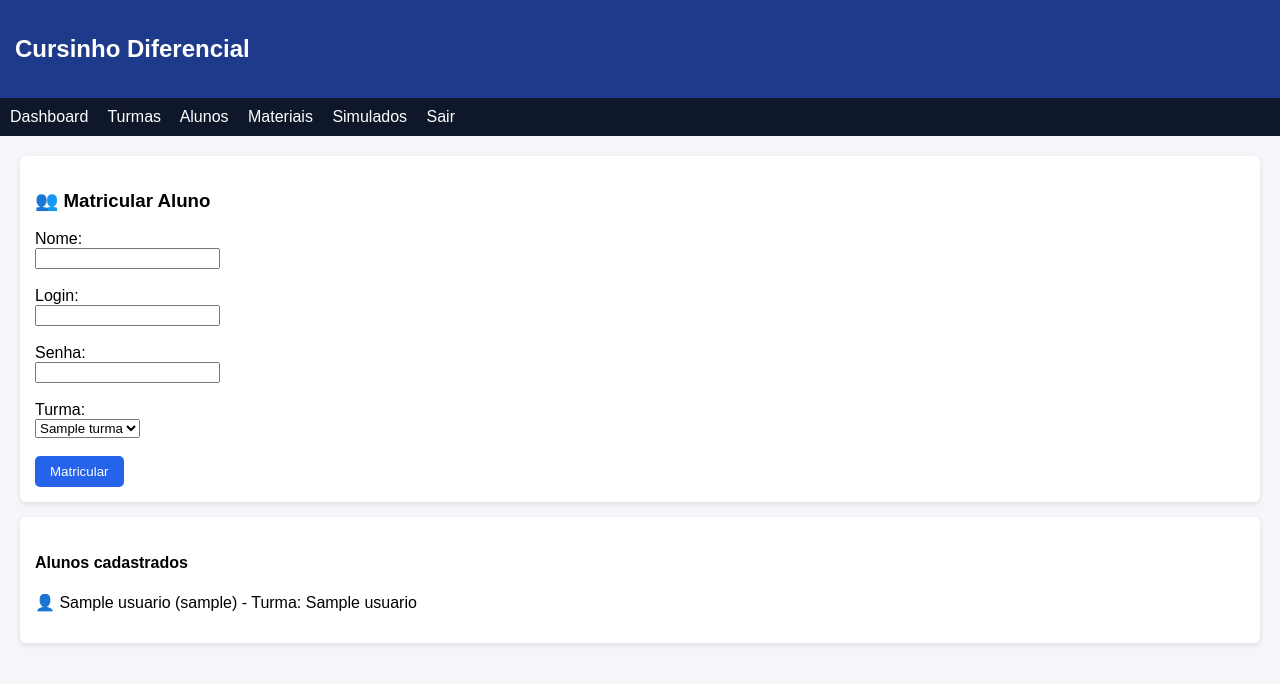
After one commit to Marcosadriano7506/CURSINHO-DIFERENCIAL, a Flask app: page /matricular in a window 1280 px wide. The commit adds this page. Shown: the top 684 px of the page. Run offline with Flask 3, Linux system fonts and the light colour scheme; the visitor is signed in with stand-in values (Sample User, id 1); a database or web service that is not in the repository returns one stand-in record (values such as "Sample title"); some libraries are stand-ins or nearby versions.

Commit message:
Implementa fluxos faltantes de alunos e materiais

```diff
--- a/app.py
+++ b/app.py
@@ -1,22 +1,33 @@
 import os
-import psycopg2
-from flask import Flask, render_template, request, redirect, session
-from werkzeug.security import generate_password_hash, check_password_hash
 from datetime import datetime
 
+import psycopg2
+from flask import Flask, render_template, request, redirect, session, send_from_directory
+from werkzeug.security import generate_password_hash, check_password_hash
+from werkzeug.utils import secure_filename
+
 app = Flask(__name__)
-app.secret_key = "chave_super_secreta_123"
+app.secret_key = os.getenv("SECRET_KEY", "chave_super_secreta_123")
 
 DATABASE_URL = os.getenv("DATABASE_URL")
+UPLOAD_FOLDER = os.path.join(os.path.dirname(__file__), "uploads")
+ALLOWED_EXTENSIONS = {
+    "pdf", "doc", "docx", "ppt", "pptx", "xls", "xlsx", "txt", "zip", "rar", "jpg", "jpeg", "png"
+}
+os.makedirs(UPLOAD_FOLDER, exist_ok=True)
 
 
 # =========================
-# CONEXÃO
+# UTILITÁRIOS
 # =========================
 def get_db():
     if not DATABASE_URL:
         raise Exception("DATABASE_URL não configurada.")
     return psycopg2.connect(DATABASE_URL)
+
+
+def allowed_file(filename):
+    return "." in filename and filename.rsplit(".", 1)[1].lower() in ALLOWED_EXTENSIONS
 
 
 # =========================
@@ -26,48 +37,57 @@ def criar_tabelas():
     conn = get_db()
     cur = conn.cursor()
 
-    cur.execute("""
+    cur.execute(
+        """
     CREATE TABLE IF NOT EXISTS turmas (
         id SERIAL PRIMARY KEY,
-        nome TEXT NOT NULL
+        nome TEXT NOT NULL UNIQUE
     );
-    """)
+    """
+    )
 
-    cur.execute("""
+    cur.execute(
+        """
     CREATE TABLE IF NOT EXISTS usuarios (
         id SERIAL PRIMARY KEY,
-        nome TEXT,
-        login TEXT UNIQUE,
-        senha TEXT,
-        tipo TEXT,
+        nome TEXT NOT NULL,
+        login TEXT UNIQUE NOT NULL,
+        senha TEXT NOT NULL,
+        tipo TEXT NOT NULL,
         turma_id INTEGER REFERENCES turmas(id)
     );
-    """)
+    """
+    )
 
-    cur.execute("""
+    cur.execute(
+        """
     CREATE TABLE IF NOT EXISTS simulados (
         id SERIAL PRIMARY KEY,
-        titulo TEXT,
+        titulo TEXT NOT NULL,
         turma_id INTEGER REFERENCES turmas(id),
         ativo BOOLEAN DEFAULT TRUE
     );
-    """)
+    """
+    )
 
-    cur.execute("""
+    cur.execute(
+        """
     CREATE TABLE IF NOT EXISTS questoes (
         id SERIAL PRIMARY KEY,
         simulado_id INTEGER REFERENCES simulados(id) ON DELETE CASCADE,
-        enunciado TEXT,
-        alt_a TEXT,
-        alt_b TEXT,
-        alt_c TEXT,
-        alt_d TEXT,
-        alt_e TEXT,
-        correta TEXT
+        enunciado TEXT NOT NULL,
+        alt_a TEXT NOT NULL,
+        alt_b TEXT NOT NULL,
+        alt_c TEXT NOT NULL,
+        alt_d TEXT NOT NULL,
+        alt_e TEXT NOT NULL,
+        correta TEXT NOT NULL
     );
-    """)
+    """
+    )
 
-    cur.execute("""
+    cur.execute(
+        """
     CREATE TABLE IF NOT EXISTS resultados (
         id SERIAL PRIMARY KEY,
         aluno_id INTEGER REFERENCES usuarios(id),
@@ -77,7 +97,20 @@ def criar_tabelas():
         percentual FLOAT,
         data_realizacao DATE
     );
-    """)
+    """
+    )
+
+    cur.execute(
+        """
+    CREATE TABLE IF NOT EXISTS materiais (
+        id SERIAL PRIMARY KEY,
+        titulo TEXT NOT NULL,
+        arquivo TEXT NOT NULL,
+        turma_id INTEGER REFERENCES turmas(id),
+        data_envio TIMESTAMP DEFAULT NOW()
+    );
+    """
+    )
 
     conn.commit()
     cur.close()
@@ -89,11 +122,13 @@ def criar_admin():
     cur = conn.cursor()
     cur.execute("SELECT id FROM usuarios WHERE login='admin'")
     if not cur.fetchone():
-        cur.execute("""
+        cur.execute(
+            """
             INSERT INTO usuarios (nome, login, senha, tipo)
             VALUES (%s,%s,%s,%s)
-        """, ("Administrador", "admin",
-              generate_password_hash("123456"), "admin"))
+        """,
+            ("Administrador", "admin", generate_password_hash("123456"), "admin"),
+        )
         conn.commit()
     cur.close()
     conn.close()
@@ -117,12 +152,12 @@ def home():
 @app.route("/login", methods=["GET", "POST"])
 def login():
     if request.method == "POST":
-        login = request.form.get("login")
-        senha = request.form.get("senha")
+        login_value = request.form.get("login", "").strip()
+        senha = request.form.get("senha", "")
 
         conn = get_db()
         cur = conn.cursor()
-        cur.execute("SELECT id, senha, tipo FROM usuarios WHERE login=%s", (login,))
+        cur.execute("SELECT id, senha, tipo FROM usuarios WHERE login=%s", (login_value,))
         user = cur.fetchone()
         cur.close()
         conn.close()
@@ -165,9 +200,9 @@ def turmas():
     cur = conn.cursor()
 
     if request.method == "POST":
-        nome = request.form.get("nome")
+        nome = request.form.get("nome", "").strip()
         if nome:
-            cur.execute("INSERT INTO turmas (nome) VALUES (%s)", (nome,))
+            cur.execute("INSERT INTO turmas (nome) VALUES (%s) ON CONFLICT (nome) DO NOTHING", (nome,))
             conn.commit()
 
     cur.execute("SELECT id, nome FROM turmas ORDER BY id DESC")
@@ -177,6 +212,108 @@ def turmas():
     conn.close()
 
     return render_template("turmas.html", turmas=lista)
+
+
+# =========================
+# ALUNOS / MATRÍCULA
+# =========================
+@app.route("/matricular", methods=["GET", "POST"])
+def matricular():
+    if session.get("tipo") != "admin":
+        return redirect("/login")
+
+    conn = get_db()
+    cur = conn.cursor()
+
+    if request.method == "POST":
+        nome = request.form.get("nome", "").strip()
+        login_value = request.form.get("login", "").strip()
+        senha = request.form.get("senha", "").strip()
+        turma_id = request.form.get("turma")
+
+        if nome and login_value and senha and turma_id:
+            cur.execute(
+                """
+                INSERT INTO usuarios (nome, login, senha, tipo, turma_id)
+                VALUES (%s,%s,%s,'aluno',%s)
+                ON CONFLICT (login) DO NOTHING
+                """,
+                (nome, login_value, generate_password_hash(senha), turma_id),
+            )
+            conn.commit()
+
+    cur.execute("SELECT id, nome FROM turmas ORDER BY nome")
+    turmas = cur.fetchall()
+
+    cur.execute(
+        """
+        SELECT u.nome, u.login, t.nome
+        FROM usuarios u
+        LEFT JOIN turmas t ON t.id = u.turma_id
+        WHERE u.tipo = 'aluno'
+        ORDER BY u.id DESC
+        """
+    )
+    alunos = cur.fetchall()
+
+    cur.close()
+    conn.close()
+
+    return render_template("matricular.html", turmas=turmas, alunos=alunos)
+
+
+# =========================
+# MATERIAIS ADMIN
+# =========================
+@app.route("/materiais-admin", methods=["GET", "POST"])
+def materiais_admin():
+    if session.get("tipo") != "admin":
+        return redirect("/login")
+
+    conn = get_db()
+    cur = conn.cursor()
+
+    if request.method == "POST":
+        titulo = request.form.get("titulo", "").strip()
+        turma = request.form.get("turma")
+        arquivo = request.files.get("arquivo")
+
+        if titulo and turma and arquivo and arquivo.filename:
+            filename = secure_filename(arquivo.filename)
+            if allowed_file(filename):
+                nome_salvo = f"{datetime.now().strftime('%Y%m%d%H%M%S')}_{filename}"
+                caminho = os.path.join(UPLOAD_FOLDER, nome_salvo)
+                arquivo.save(caminho)
+                cur.execute(
+                    "INSERT INTO materiais (titulo, arquivo, turma_id) VALUES (%s,%s,%s)",
+                    (titulo, nome_salvo, turma),
+                )
+                conn.commit()
+
+    cur.execute("SELECT id, nome FROM turmas ORDER BY nome")
+    turmas = cur.fetchall()
+
+    cur.execute(
+        """
+        SELECT m.titulo, m.arquivo, t.nome
+        FROM materiais m
+        LEFT JOIN turmas t ON t.id = m.turma_id
+        ORDER BY m.id DESC
+        """
+    )
+    lista = cur.fetchall()
+
+    cur.close()
+    conn.close()
+
+    return render_template("materiais_admin.html", turmas=turmas, lista=lista)
+
+
+@app.route("/uploads/<path:filename>")
+def download_upload(filename):
+    if session.get("tipo") not in {"admin", "aluno"}:
+        return redirect("/login")
+    return send_from_directory(UPLOAD_FOLDER, filename, as_attachment=True)
 
 
 # =========================
@@ -191,25 +328,22 @@ def simulados_admin():
     cur = conn.cursor()
 
     if request.method == "POST":
-        titulo = request.form.get("titulo")
+        titulo = request.form.get("titulo", "").strip()
         turma = request.form.get("turma")
         if titulo and turma:
-            cur.execute("INSERT INTO simulados (titulo, turma_id) VALUES (%s,%s)",
-                        (titulo, turma))
+            cur.execute("INSERT INTO simulados (titulo, turma_id) VALUES (%s,%s)", (titulo, turma))
             conn.commit()
 
-    cur.execute("SELECT id, nome FROM turmas")
+    cur.execute("SELECT id, nome FROM turmas ORDER BY nome")
     turmas = cur.fetchall()
 
-    cur.execute("SELECT id, titulo FROM simulados")
+    cur.execute("SELECT id, titulo FROM simulados ORDER BY id DESC")
     lista = cur.fetchall()
 
     cur.close()
     conn.close()
 
-    return render_template("simulados_admin.html",
-                           turmas=turmas,
-                           lista=lista)
+    return render_template("simulados_admin.html", turmas=turmas, lista=lista)
 
 
 # =========================
@@ -224,27 +358,29 @@ def adicionar_questao(simulado_id):
     cur = conn.cursor()
 
     if request.method == "POST":
-        cur.execute("""
+        cur.execute(
+            """
             INSERT INTO questoes
             (simulado_id,enunciado,alt_a,alt_b,alt_c,alt_d,alt_e,correta)
             VALUES (%s,%s,%s,%s,%s,%s,%s,%s)
-        """, (
-            simulado_id,
-            request.form.get("enunciado"),
-            request.form.get("a"),
-            request.form.get("b"),
-            request.form.get("c"),
-            request.form.get("d"),
-            request.form.get("e"),
-            request.form.get("correta")
-        ))
+        """,
+            (
+                simulado_id,
+                request.form.get("enunciado"),
+                request.form.get("a"),
+                request.form.get("b"),
+                request.form.get("c"),
+                request.form.get("d"),
+                request.form.get("e"),
+                request.form.get("correta"),
+            ),
+        )
         conn.commit()
 
     cur.close()
     conn.close()
 
-    return render_template("adicionar_questao.html",
-                           simulado_id=simulado_id)
+    return render_template("adicionar_questao.html", simulado_id=simulado_id)
 
 
 # =========================
@@ -265,30 +401,47 @@ def aluno():
 
     simulados = []
     historico = []
+    materiais = []
 
-    if turma:
+    if turma and turma[0]:
         turma_id = turma[0]
 
-        cur.execute("""
+        cur.execute(
+            """
             SELECT id, titulo FROM simulados
             WHERE turma_id=%s AND ativo=TRUE
-        """, (turma_id,))
+            ORDER BY id DESC
+        """,
+            (turma_id,),
+        )
         simulados = cur.fetchall()
 
-        cur.execute("""
+        cur.execute(
+            """
             SELECT percentual, data_realizacao
             FROM resultados
             WHERE aluno_id=%s
             ORDER BY data_realizacao DESC
-        """, (usuario_id,))
+        """,
+            (usuario_id,),
+        )
         historico = cur.fetchall()
+
+        cur.execute(
+            """
+            SELECT titulo, arquivo
+            FROM materiais
+            WHERE turma_id=%s
+            ORDER BY id DESC
+            """,
+            (turma_id,),
+        )
+        materiais = cur.fetchall()
 
     cur.close()
     conn.close()
 
-    return render_template("aluno_dashboard.html",
-                           simulados=simulados,
-                           historico=historico)
+    return render_template("aluno_dashboard.html", simulados=simulados, historico=historico, materiais=materiais)
 
 
 # =========================
@@ -305,8 +458,7 @@ def fazer_simulado(simulado_id):
     cur = conn.cursor()
 
     if request.method == "POST":
-        cur.execute("SELECT id, correta FROM questoes WHERE simulado_id=%s",
-                    (simulado_id,))
+        cur.execute("SELECT id, correta FROM questoes WHERE simulado_id=%s", (simulado_id,))
         questoes = cur.fetchall()
 
         total = len(questoes)
@@ -319,30 +471,35 @@ def fazer_simulado(simulado_id):
 
         percentual = round((acertos / total) * 100, 2) if total else 0
 
-        cur.execute("""
+        cur.execute(
+            """
             INSERT INTO resultados
             (aluno_id, simulado_id, acertos, total, percentual, data_realizacao)
             VALUES (%s,%s,%s,%s,%s,%s)
-        """, (usuario_id, simulado_id, acertos, total,
-              percentual, datetime.now().date()))
+        """,
+            (usuario_id, simulado_id, acertos, total, percentual, datetime.now().date()),
+        )
         conn.commit()
 
         cur.close()
         conn.close()
 
-        return render_template("resultado.html",
-                               acertos=acertos,
-                               total=total,
-                               percentual=percentual)
+        return render_template("resultado.html", acertos=acertos, total=total, percentual=percentual)
 
-    cur.execute("""
+    cur.execute(
+        """
         SELECT id,enunciado,alt_a,alt_b,alt_c,alt_d,alt_e
         FROM questoes WHERE simulado_id=%s
-    """, (simulado_id,))
+    """,
+        (simulado_id,),
+    )
     questoes = cur.fetchall()
 
     cur.close()
     conn.close()
 
-    return render_template("fazer_simulado.html",
-                           questoes=questoes)
+    return render_template("fazer_simulado.html", questoes=questoes)
+
+
+if __name__ == "__main__":
+    app.run(host="0.0.0.0", port=int(os.getenv("PORT", "5000")), debug=True)
--- /dev/null
+++ b/templates/matricular.html
@@ -0,0 +1,37 @@
+{% extends "base.html" %}
+
+{% block content %}
+<div class="card">
+    <h3>👥 Matricular Aluno</h3>
+    <form method="POST">
+        <label>Nome:</label><br>
+        <input name="nome" required><br><br>
+
+        <label>Login:</label><br>
+        <input name="login" required><br><br>
+
+        <label>Senha:</label><br>
+        <input type="password" name="senha" required><br><br>
+
+        <label>Turma:</label><br>
+        <select name="turma" required>
+            {% for turma in turmas %}
+                <option value="{{ turma[0] }}">{{ turma[1] }}</option>
+            {% endfor %}
+        </select><br><br>
+
+        <button>Matricular</button>
+    </form>
+</div>
+
+<div class="card">
+    <h4>Alunos cadastrados</h4>
+    {% if alunos %}
+        {% for aluno in alunos %}
+            <p>👤 {{ aluno[0] }} ({{ aluno[1] }}) - Turma: {{ aluno[2] or 'Sem turma' }}</p>
+        {% endfor %}
+    {% else %}
+        <p>Nenhum aluno cadastrado.</p>
+    {% endif %}
+</div>
+{% endblock %}
```
Also changed, not shown: templates/aluno_dashboard.html (+36 -7 lines), templates/login.html (+5 -2 lines), templates/materiais_admin.html (+10 -6 lines), templates/simulados_admin.html (+16 -2 lines), templates/turmas.html (+9 -0 lines).
